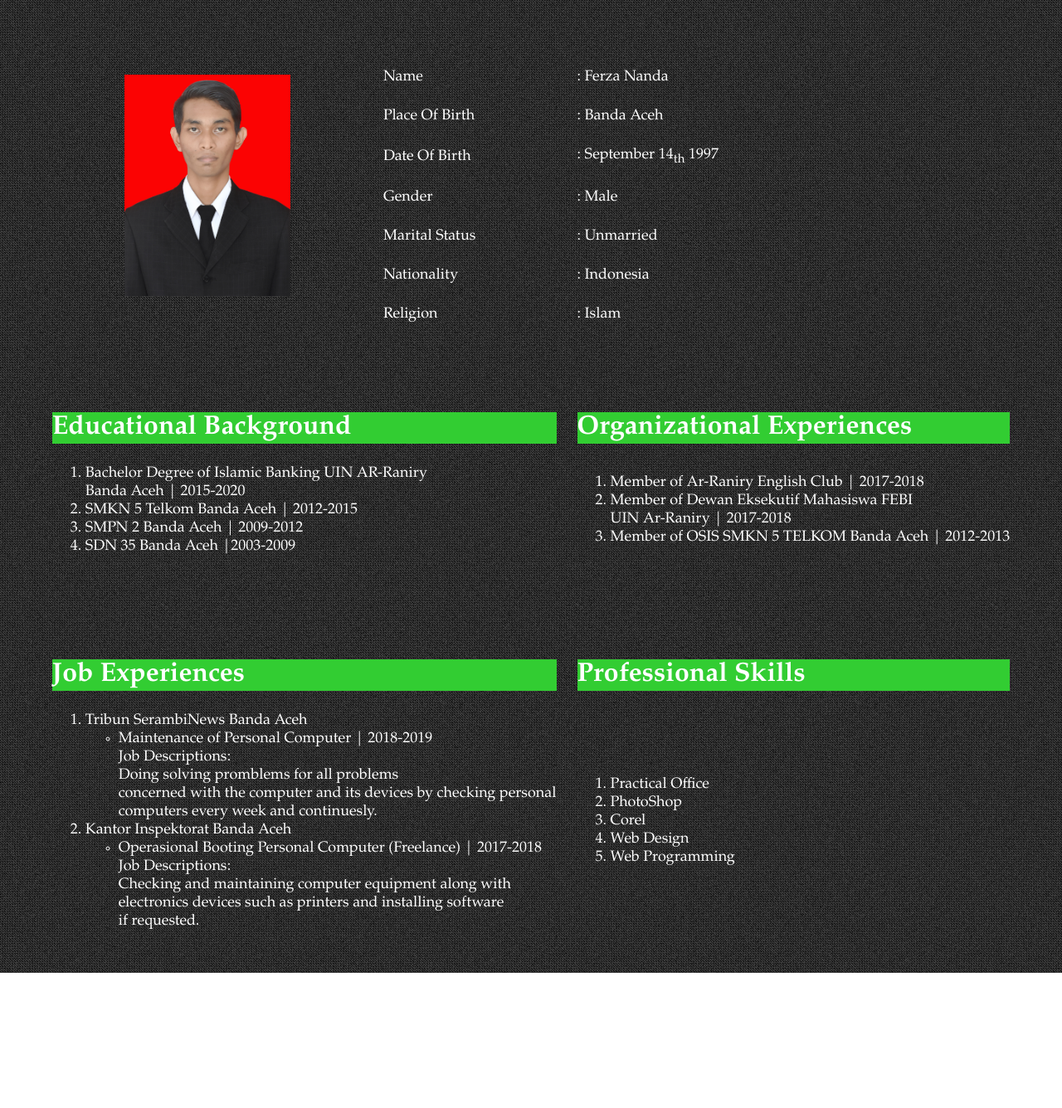
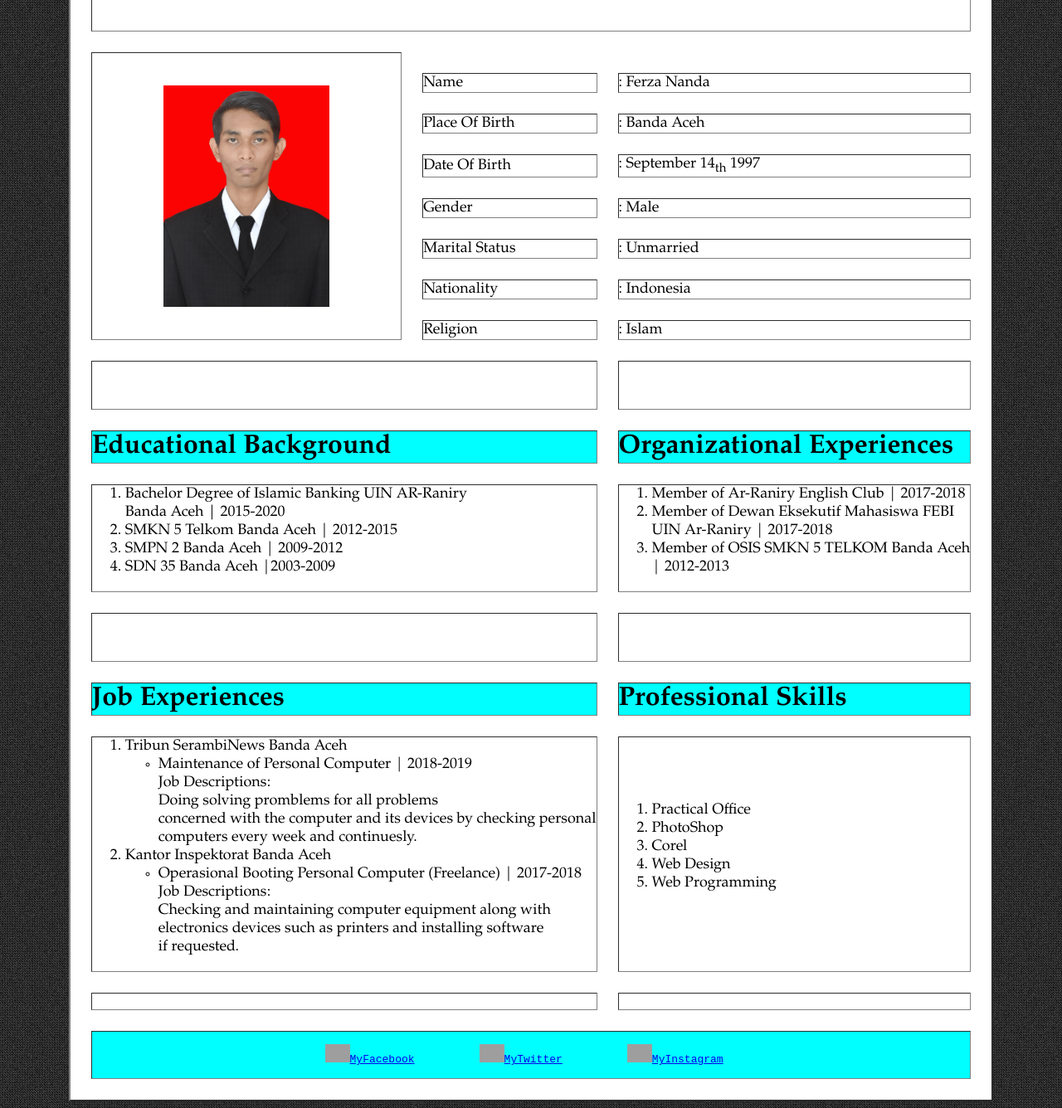
Before and after one commit to itchi01/TugasCV, a plain HTML site: page index.html in a window 1280 px wide. Shown: the part 320-1656 px from the top of the page at 83% size. Before the commit the page ends 1493 px from the top, so only its background shows below. Drawn offline with Linux system fonts and the light colour scheme; grey boxes are pictures that could not be loaded.

Commit message:
edit terakir

```diff
--- a/index.html
+++ b/index.html
@@ -1,13 +1,13 @@
 <html>
   <head>
-    <title></title>
+    <title>Tugas CV</title>
   </head>
-  <body background='img/page-bg.jpg'><font face="garamond" color="white" font size="8px">
+  <body background='img/page-bg.jpg'><font face="garamond" color="black" font size="8px">
     <h1 align="center">CV FERZA NANDA</h1>
     <center>
-      <table border="0" cellspacing="25" cellpadding="0">
+      <table bgcolor="white" border="2" cellspacing="25" cellpadding="0">
         <thead>
-            <td colspan="3" align="center"><font color="white" size="8px"><b>Personal Details</b></td>
+            <td colspan="3" align="center"><font color="black" size="8px"><b>Personal Details</b></td>
         </thead>
         <tbody>
           <tr>
@@ -15,43 +15,43 @@
           </tr>
             <td colspan="1" rowspan="8"><center><img src="img/foto.jpg" alt="PasFoto_3x4" width="200px"></center></td>
           <tr>
-            <td><font color="white" size="4px">Name</td>
-            <td><font color="white" size="4px">: Ferza Nanda</td>
+            <td><font color="black" size="4px">Name</td>
+            <td><font color="black" size="4px">: Ferza Nanda</td>
           </tr>
           <tr>
-            <td><font color="white" size="4px">Place Of Birth</td>
-            <td><font color="white" size="4px">: Banda Aceh</td>
+            <td><font color="black" size="4px">Place Of Birth</td>
+            <td><font color="black" size="4px">: Banda Aceh</td>
             </tr>
           <tr>
-            <td><font color="white" size="4px">Date Of Birth</td>
-            <td><font color="white" size="4px">: September 14<sub>th</sub> 1997</td>
+            <td><font color="black" size="4px">Date Of Birth</td>
+            <td><font color="black" size="4px">: September 14<sub>th</sub> 1997</td>
           </tr>
           <tr>
-            <td><font color="white" size="4px">Gender</td>
-            <td><font color="white" size="4px">: Male</td>
+            <td><font color="black" size="4px">Gender</td>
+            <td><font color="black" size="4px">: Male</td>
           </tr>
           <tr>
-            <td><font color="white" size="4px">Marital Status</td>
-            <td><font color="white" size="4px">: Unmarried</td>
+            <td><font color="black" size="4px">Marital Status</td>
+            <td><font color="black" size="4px">: Unmarried</td>
           </tr>
           <tr>
-            <td><font color="white" size="4px">Nationality</td>
-            <td><font color="white" size="4px">: Indonesia</td>
+            <td><font color="black" size="4px">Nationality</td>
+            <td><font color="black" size="4px">: Indonesia</td>
           </tr>
           <tr>
-            <td><font color="white" size="4px">Religion</td>
-            <td><font color="white" size="4px">: Islam</td>
+            <td><font color="black" size="4px">Religion</td>
+            <td><font color="black" size="4px">: Islam</td>
           </tr>
           <tr>
             <td colspan="2"></td>
             <td><br><br><br></td>
           </tr>
           <tr>
-            <td bgcolor="limegreen" colspan="2"><font color="white" size="6px"><b>Educational Background</b></td>
-            <td bgcolor="limegreen"><font color="white" size="6px"><b>Organizational Experiences</b></td>
+            <td bgcolor="aqua" colspan="2"><font color="black" size="6px"><b>Educational Background</b></td>
+            <td bgcolor="aqua"><font color="black" size="6px"><b>Organizational Experiences</b></td>
           </tr>
           <tr>
-            <td colspan="2"><font color="white" size="4px">
+            <td colspan="2"><font color="black" size="4px">
               <ol>
                 <li>Bachelor Degree of Islamic Banking UIN AR-Raniry <br> Banda Aceh | 2015-2020</li>
                 <li>SMKN 5 Telkom Banda Aceh | 2012-2015</li>
@@ -59,11 +59,11 @@
                 <li>SDN 35 Banda Aceh |2003-2009</li>
               </ol>
             </td>
-            <td><font color="white" size="4px">
+            <td><font color="black" size="4px">
               <ol>
                 <li>Member of Ar-Raniry English Club | 2017-2018</li>
                 <li>Member of Dewan Eksekutif Mahasiswa FEBI <br>UIN Ar-Raniry | 2017-2018</li>
-                <li>Member of OSIS SMKN 5 TELKOM Banda Aceh | 2012-2013</li>
+                <li>Member of OSIS SMKN 5 TELKOM Banda Aceh <br>| 2012-2013</li>
               </ol>
             </td>
           </tr>
@@ -72,11 +72,11 @@
             <td><br><br><br></td>
           </tr>
           <tr>
-            <td bgcolor="limegreen" colspan="2"><font color="white" size="6px"><b>Job Experiences</b></td>
-            <td bgcolor="limegreen"><font color="white" size="6px"><b>Professional Skills</b></td>
+            <td bgcolor="aqua" colspan="2"><font color="black" size="6px"><b>Job Experiences</b></td>
+            <td bgcolor="aqua"><font color="black" size="6px"><b>Professional Skills</b></td>
           </tr>
           <tr>
-            <td colspan="2"><font color="white" size="4px">
+            <td colspan="2"><font color="black" size="4px">
               <ol>
                 <li>Tribun SerambiNews Banda Aceh
                   <ul>
@@ -92,7 +92,7 @@
                 </li>
               </ol>
             </td>
-            <td><font color="white" size="4px">
+            <td><font color="black" size="4px">
               <ol>
                 <li>Practical Office</li>
                 <li>PhotoShop</li>
@@ -102,6 +102,18 @@
               </ol>
             </td>
           </tr>
+          <tr>
+            <td colspan="2"></td>
+            <td><br></td>
+          </tr>
+          <tr><center>
+            <td bgcolor="aqua" colspan="3">
+              <pre>
+
+                                    <a href="https://facebook.com/" target="blank"><img src="https://upload.wikimedia.org/wikipedia/commons/thumb/1/1b/Facebook_icon.svg/1024px-Facebook_icon.svg.png" width="30px">MyFacebook</a>          <a href="https://twitter.com/" target="blank"><img src="https://upload.wikimedia.org/wikipedia/commons/f/f3/Twitter_icon.png" width="30px">MyTwitter</a>          <a href="https://instagram.com/ferza_nanda" target="blank"><img src="https://upload.wikimedia.org/wikipedia/commons/thumb/e/e7/Instagram_logo_2016.svg/1200px-Instagram_logo_2016.svg.png" width="30px">MyInstagram</a>
+              </pre>
+            </td>
+          </tr>
         </tbody>
       </table>
     </center>
```
